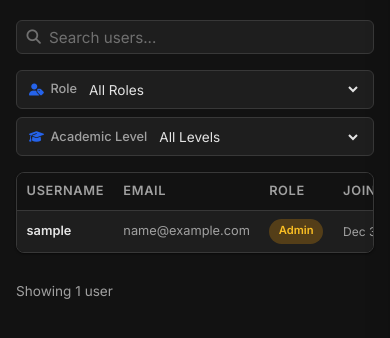
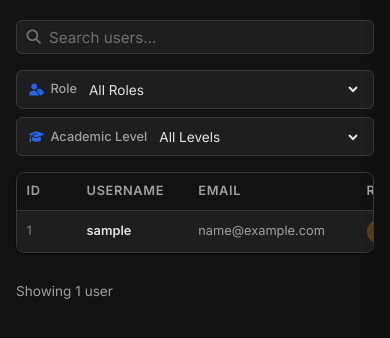
Before and after one commit to anuraj-js/studydesk, a PHP site: page /studydesk/pages/admin/admin_users.php in a window 390 px wide. Shown: the part 180-518 px from the top of the page. Run offline with PHP 8.4, Linux system fonts and the light colour scheme; the visitor is signed in with stand-in values (Sample User, id 1).

Commit message:
style(admin): show all table columns on mobile with horizontal scroll

```diff
--- a/css/admin/admin_users.css
+++ b/css/admin/admin_users.css
@@ -5,7 +5,7 @@
    USERS TABLE - SPECIFIC POLISH
    ============================================ */
 
-/* Row number column - muted */
+/* ID column - muted */
 .admin-table td:first-child {
     color: var(--color-text-muted);
     font-size: 0.8rem;
@@ -124,14 +124,9 @@
    RESPONSIVE
    ============================================ */
 @media (max-width: 768px) {
-    /* Hide low-priority columns on tablet */
-    .admin-table td:first-child,
-    .admin-table th:first-child {
-        display: none;
-    }
-
+    /* Ensure table is wide enough to trigger horizontal scroll */
     .admin-table {
-        min-width: 500px;
+        min-width: 700px;
     }
 }
 
```
Also changed, not shown: css/admin/admin_activity.css (+5 -10 lines), css/admin/admin_feedback.css (+6 -16 lines).
